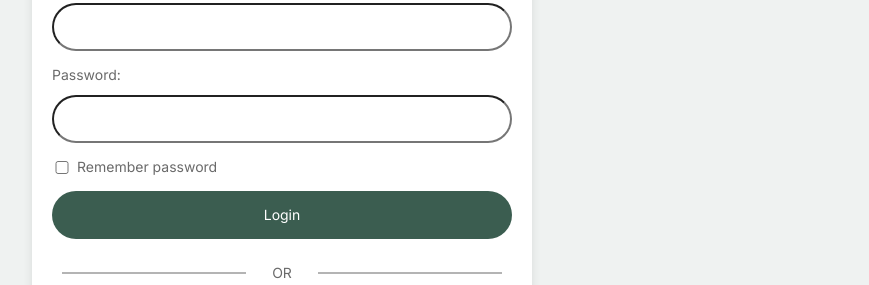
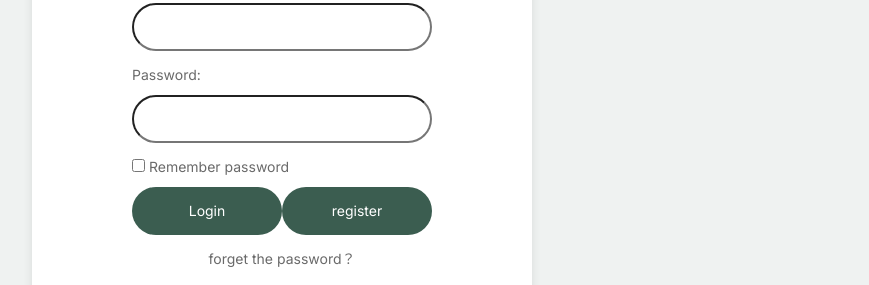
Before and after one commit to jeffhuang878/Finalproject1121-1, a plain HTML site: page login.html in a window 1280 px wide. Shown: the part 685-970 px from the top of the page, without its empty margins (358-1227 px from the left). Drawn offline with Linux system fonts and the light colour scheme.

Commit message:
登入完成

```diff
--- a/css/style.css
+++ b/css/style.css
@@ -718,6 +718,8 @@ textarea {
     height: 500px;
     background-color: #ffffff;
     padding: 20px;
+    padding-left: 100px;
+    padding-right: 100px;
     border-radius: 8px;
     box-shadow: 0 0 10px rgba(0, 0, 0, 0.1);
 }
@@ -736,7 +738,14 @@ textarea {
       margin-bottom: 6px;
   }
 
-  .login-container input {
+.login-container-hook{
+  padding: 0px;
+  border-radius: 30px;
+  margin-bottom: 5px;
+  box-sizing: border-box;
+  cursor: pointer;
+}
+.login-container-frame{
   width: 100%;
   padding: 8px;
   border-radius: 30px;
@@ -754,31 +763,14 @@ textarea {
   cursor: pointer;
   border-radius: 30px;
 }
-  .checkbox-container {
-    display: grid;
-    text-align: center;
-    grid-template-columns: auto auto;
-    align-items: center;
-    column-gap: 0px;
-    margin-bottom: 10px;
+.Login-and-logout{
+  display: flex;
 }
-.checkbox-container {
-  display: flex;
-  align-items: center;
-}
-
-#rememberMe {
-  margin-right: 5px;
-  width: 20px;
-  margin-bottom: 0px;
-}
-
-.checkbox-container label {
-  margin: 0;
+input[type=checkbox]+span {
+  user-select: none; /* 防止文字被滑鼠選取反白 */
 }
 .or-divider {
   text-align: center;
-  margin: 20px 0;
   position: relative;
 }
 
@@ -807,13 +799,6 @@ textarea {
   padding: 0 10px;
   color: #6a6a6a;
 }
-
-.or-divider {
-    text-align: center;
-    margin: 20px 0;
-    position: relative;
-}
-
 .or-divider::before,
 .or-divider::after {
     content: "";
@@ -871,7 +856,19 @@ textarea {
 .custom-navbar-cta{
   align-items: center;
 }
-
+.forget-the-password{
+  margin: 10px 0;
+  display: flex;
+  justify-content: center;
+  color:#eff2f1;
+}
+.forget-the-password a {
+  color:#6a6a6a;
+  text-decoration:none;
+}
+.forget-the-password a:hover{
+  color: #302727;
+}
 .ourteam-container{
 width: 500px;
 height: 500px;
--- a/login.html
+++ b/login.html
@@ -76,30 +76,37 @@
 				<div class="login-container">
 					<h2>Login</h2>
 					<form action="/login" method="post">
-						<label for="username">Username:</label>
-						<input type="text" id="username" name="username" required>
+						<label >Username:</label>
+						<input class="login-container-frame"type="text" id="username" name="username" required>
 
 						<label for="password">Password:</label>
-						<input type="password" id="password" name="password" required>
-
+						<input class="login-container-frame" type="password" id="password" name="password" required>
 						<div class="checkbox-container">
-							<input type="checkbox" id="rememberMe" name="rememberMe">
-							<label for="remember">Remember password</label>
+							<label for="rememberMe">
+								<input class="login-container-hook" type="checkbox" id="rememberMe" name="rememberMe">
+								<span>Remember password</span>
+							</label>
 						</div>
+						<div class="Login-and-logout">
 							<button type="submit">Login</button>
+							<button type="submit">register</button>
+						</div>
+						<div class="forget-the-password">
+							<a href="#">forget the password？</a>
+						</div>
 						<div class="or-divider">
 							<span>OR</span>
 						</div>
 						<div class="login-icons">
-						<!-- Facebook 登录图标 -->
-						<div class="social-icon facebook-icon">
-							<a href="#"><img src="/images/fb icon.png" alt="Facebook"></a>
+							<!-- Facebook 登录图标 -->
+							<div class="social-icon facebook-icon">
+								<a href="#"><img src="/images/fb icon.png" alt="Facebook"></a>
 							</div>
 							<!-- google 登录图标 -->
 							<div class="social-icon google-icon">
 								<a href="#"><img src="/images/google icon.png" alt="Google"></a>
 							</div>
-											<!-- ig 登录图标 -->
+							<!-- ig 登录图标 -->
 							<div class="social-icon instagram-icon">
 								<a href="#"><img src="/images/ig icon.jfif" alt="Instagram"></a>
 							</div>
```
Also changed, not shown: index.html (+0 -2 lines). Lines whose indentation alone changed are shown as unchanged.
